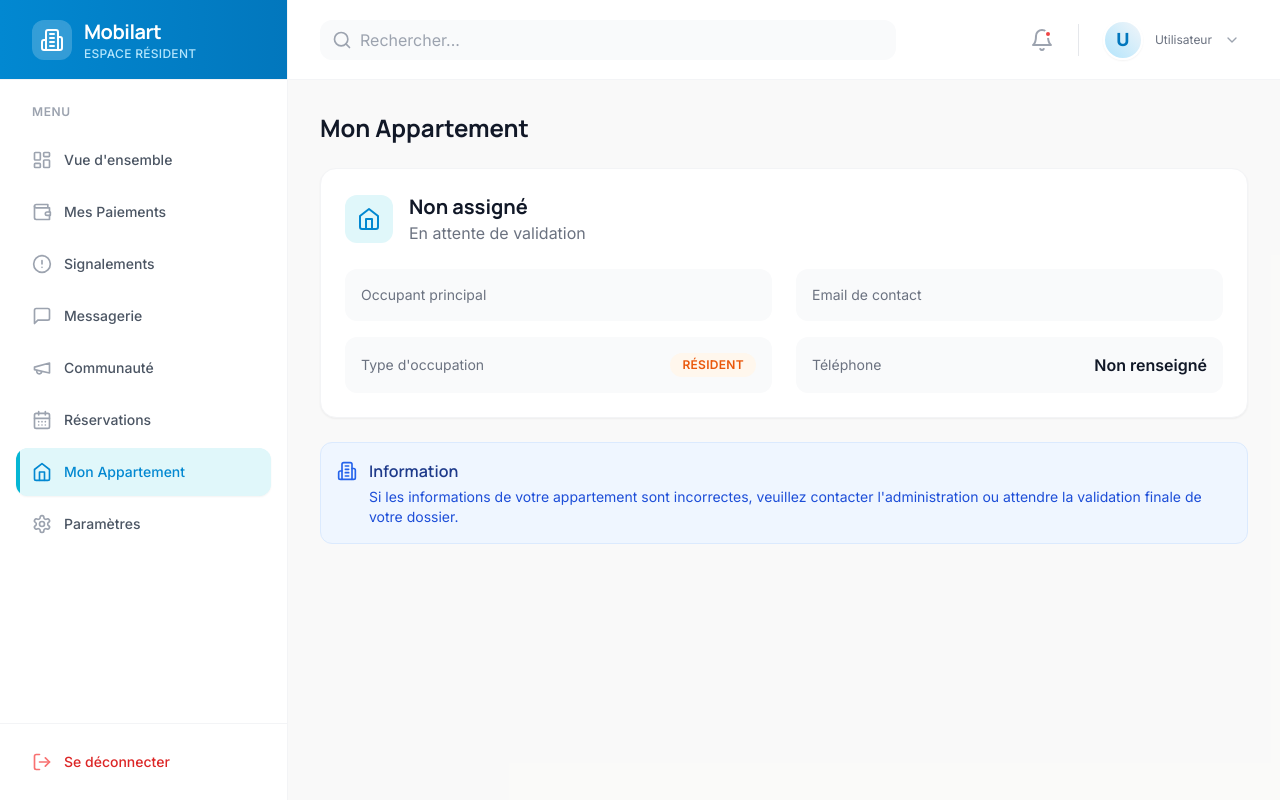
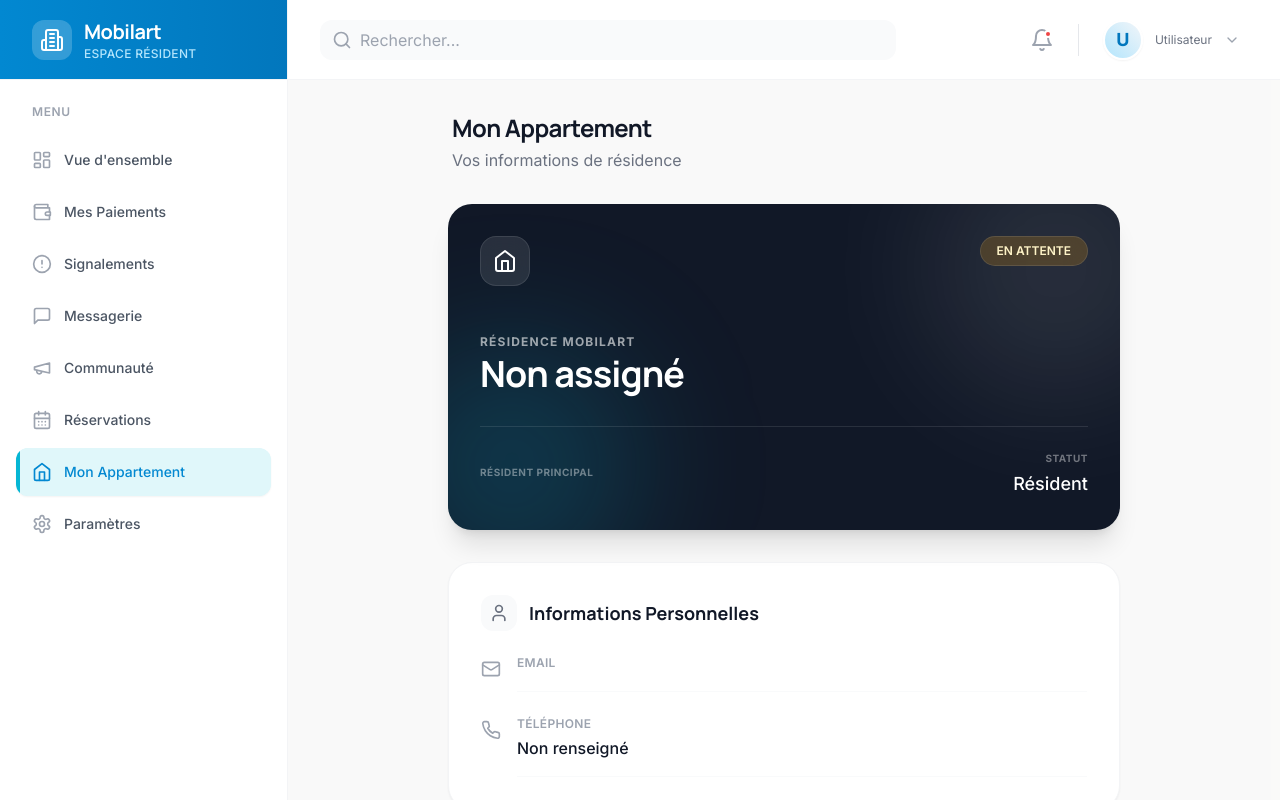
Before and after one commit to silencieux99/mobilart-gestion.com, a Next.js app: page /resident/apartment in a window 1280 px wide. Shown: the top 800 px of the page. Built offline with nearby package versions, Linux system fonts and the light colour scheme; no server answers; the database is empty; sample sign-in values are in the browser's storage.

Commit message:
feat: Add resident apartment details page to display user's residence information.

```diff
--- a/src/app/resident/apartment/page.tsx
+++ b/src/app/resident/apartment/page.tsx
@@ -1,7 +1,7 @@
 'use client';
 
 import React, { useEffect, useState } from 'react';
-import { Home, User, Key, Shield, Building2, Car, Package } from 'lucide-react';
+import { Home, User, Key, Shield, Building2, Car, Package, Mail, Phone } from 'lucide-react';
 import { auth, db } from '@/lib/firebase/config';
 import { onAuthStateChanged } from 'firebase/auth';
 import { doc, getDoc } from 'firebase/firestore';
@@ -64,82 +64,122 @@
     // This is a simple display logic, robust parsing would be better but this suffices for now
 
     return (
-        <div className="space-y-6">
-            <h1 className="text-2xl font-bold text-gray-900">Mon Appartement</h1>
+        <div className="max-w-2xl mx-auto space-y-8 animate-in fade-in duration-500 pb-10">
+            <div className="px-1">
+                <h1 className="text-2xl font-bold tracking-tight text-gray-900">Mon Appartement</h1>
+                <p className="text-gray-500 mt-1">Vos informations de résidence</p>
+            </div>
 
-            <div className="bg-white rounded-2xl border border-gray-100 p-6 shadow-sm">
-                <div className="flex items-center gap-4 mb-6">
-                    <div className="p-3 bg-primary-50 rounded-xl text-primary-600">
-                        <Home className="h-6 w-6" />
+            {/* Premium Resident Card */}
+            <div className="relative overflow-hidden rounded-3xl bg-gray-900 text-white shadow-xl p-8 transition-transform hover:scale-[1.01] duration-300">
+                {/* Decorative gradients */}
+                <div className="absolute top-0 right-0 -mr-16 -mt-16 h-64 w-64 rounded-full bg-white/10 blur-3xl pointer-events-none" />
+                <div className="absolute bottom-0 left-0 -ml-16 -mb-16 h-64 w-64 rounded-full bg-primary-500/20 blur-3xl pointer-events-none" />
+
+                <div className="relative z-10">
+                    <div className="flex justify-between items-start mb-12">
+                        <div className="p-3 bg-white/10 backdrop-blur-md rounded-2xl border border-white/10">
+                            <Home className="h-6 w-6 text-white" />
                         </div>
-                    <div>
-                        <h2 className="text-xl font-bold text-gray-900">{apartmentDetails}</h2>
-                        <p className="text-gray-500">
-                            {userData?.validatedAt ? 'Appartement Validé' : 'En attente de validation'}
-                        </p>
+                        <div className={`px-4 py-1.5 rounded-full text-xs font-semibold backdrop-blur-md border border-white/10 ${userData?.validatedAt ? 'bg-emerald-500/20 text-emerald-100' : 'bg-amber-500/20 text-amber-100'
+                            }`}>
+                            {userData?.validatedAt ? 'VOUS ÊTES VALIDÉ' : 'EN ATTENTE'}
                         </div>
                     </div>
 
-                <div className="grid grid-cols-1 md:grid-cols-2 gap-6">
-                    <div className="space-y-4">
-                        <div className="flex items-center justify-between p-4 bg-gray-50 rounded-xl">
-                            <span className="text-gray-500 text-sm">Occupant principal</span>
-                            <span className="font-semibold text-gray-900">
-                                {userData?.firstName} {userData?.lastName}
-                            </span>
+                    <div className="space-y-1">
+                        <p className="text-white/60 text-xs font-bold tracking-widest uppercase">Résidence Mobilart</p>
+                        <h2 className="text-3xl sm:text-4xl font-bold tracking-tight text-white mb-2">
+                            {formatApartmentDetails(userData?.tempApartmentDetails)}
+                        </h2>
                     </div>
-                        <div className="flex items-center justify-between p-4 bg-gray-50 rounded-xl">
-                            <span className="text-gray-500 text-sm">Type d'occupation</span>
-                            <span className={`font-semibold px-3 py-1 rounded-full text-xs uppercase tracking-wide ${isOwner ? 'bg-indigo-50 text-indigo-600' : 'bg-orange-50 text-orange-600'
-                                }`}>
-                                {occupancyType}
-                            </span>
+
+                    <div className="mt-8 flex items-center justify-between border-t border-white/10 pt-6">
+                        <div>
+                            <p className="text-white/40 text-[10px] uppercase tracking-wider mb-1 font-bold">Résident Principal</p>
+                            <p className="font-medium text-lg">{userData?.firstName} {userData?.lastName}</p>
                         </div>
+                        <div className="text-right">
+                            <p className="text-white/40 text-[10px] uppercase tracking-wider mb-1 font-bold">Statut</p>
+                            <p className="font-medium text-lg">{occupancyType}</p>
                         </div>
-                    <div className="space-y-4">
-                        <div className="flex items-center justify-between p-4 bg-gray-50 rounded-xl">
-                            <span className="text-gray-500 text-sm">Email de contact</span>
-                            <span className="font-semibold text-gray-900 text-sm">{userData?.email}</span>
-                        </div>
-                        <div className="flex items-center justify-between p-4 bg-gray-50 rounded-xl">
-                            <span className="text-gray-500 text-sm">Téléphone</span>
-                            <span className="font-semibold text-gray-900">{userData?.phone || "Non renseigné"}</span>
                     </div>
                 </div>
             </div>
 
-                {userData?.tempApartmentDetails && typeof userData.tempApartmentDetails === 'object' && (userData.tempApartmentDetails.parking || userData.tempApartmentDetails.cellar) && (
-                    <div className="grid grid-cols-1 md:grid-cols-2 gap-6 mt-6 pt-6 border-t border-gray-100">
+            {/* Details Section */}
+            <div className="bg-white rounded-3xl border border-gray-100 shadow-sm overflow-hidden">
+                <div className="p-6 md:p-8">
+                    <h3 className="text-lg font-bold text-gray-900 mb-6 flex items-center gap-3">
+                        <div className="p-2 bg-gray-50 rounded-lg">
+                            <User className="h-5 w-5 text-gray-500" />
+                        </div>
+                        Informations Personnelles
+                    </h3>
+
+                    <div className="space-y-6">
+                        <div className="flex items-start gap-4 group">
+                            <div className="mt-1">
+                                <Mail className="h-5 w-5 text-gray-400 group-hover:text-primary-500 transition-colors" />
+                            </div>
+                            <div className="flex-1 border-b border-gray-50 pb-4">
+                                <p className="text-xs font-semibold text-gray-400 uppercase tracking-wide mb-1">Email</p>
+                                <p className="font-medium text-gray-900 break-all text-base">{userData?.email}</p>
+                            </div>
+                        </div>
+
+                        <div className="flex items-start gap-4 group">
+                            <div className="mt-1">
+                                <Phone className="h-5 w-5 text-gray-400 group-hover:text-primary-500 transition-colors" />
+                            </div>
+                            <div className="flex-1 border-b border-gray-50 pb-4">
+                                <p className="text-xs font-semibold text-gray-400 uppercase tracking-wide mb-1">Téléphone</p>
+                                <p className="font-medium text-gray-900 text-base">{userData?.phone || "Non renseigné"}</p>
+                            </div>
+                        </div>
+                    </div>
+                </div>
+
+                {(typeof userData?.tempApartmentDetails === 'object' && (userData.tempApartmentDetails.parking || userData.tempApartmentDetails.cellar)) && (
+                    <div className="p-6 md:p-8 bg-gray-50/50 border-t border-gray-100">
+                        <h3 className="text-lg font-bold text-gray-900 mb-6 flex items-center gap-3">
+                            <div className="p-2 bg-white rounded-lg shadow-sm">
+                                <Key className="h-5 w-5 text-gray-500" />
+                            </div>
+                            Dépendances
+                        </h3>
+                        <div className="grid grid-cols-1 sm:grid-cols-2 gap-4">
                             {userData.tempApartmentDetails.parking && (
-                            <div className="flex items-center justify-between p-4 bg-gray-50 rounded-xl">
+                                <div className="bg-white p-5 rounded-2xl border border-gray-100 shadow-sm flex items-center justify-between hover:border-primary-100 transition-colors">
                                     <div className="flex items-center gap-3">
                                         <Car className="h-5 w-5 text-gray-400" />
-                                    <span className="text-gray-500 text-sm">Parking</span>
+                                        <span className="text-gray-600 font-medium">Parking</span>
                                     </div>
-                                <span className="font-semibold text-gray-900">{userData.tempApartmentDetails.parking}</span>
+                                    <span className="font-bold text-gray-900 text-lg">{userData.tempApartmentDetails.parking}</span>
                                 </div>
                             )}
                             {userData.tempApartmentDetails.cellar && (
-                            <div className="flex items-center justify-between p-4 bg-gray-50 rounded-xl">
+                                <div className="bg-white p-5 rounded-2xl border border-gray-100 shadow-sm flex items-center justify-between hover:border-primary-100 transition-colors">
                                     <div className="flex items-center gap-3">
                                         <Package className="h-5 w-5 text-gray-400" />
-                                    <span className="text-gray-500 text-sm">Cave / Box</span>
+                                        <span className="text-gray-600 font-medium">Box / Cave</span>
                                     </div>
-                                <span className="font-semibold text-gray-900">{userData.tempApartmentDetails.cellar}</span>
+                                    <span className="font-bold text-gray-900 text-lg">{userData.tempApartmentDetails.cellar}</span>
                                 </div>
                             )}
+                        </div>
                     </div>
                 )}
             </div>
 
-            <div className="bg-blue-50 border border-blue-100 rounded-xl p-4 flex items-start gap-3">
-                <Building2 className="h-5 w-5 text-blue-600 flex-shrink-0 mt-0.5" />
-                <div>
-                    <h3 className="font-semibold text-blue-900">Information</h3>
-                    <p className="text-sm text-blue-700 mt-1">
-                        Si les informations de votre appartement sont incorrectes, veuillez contacter l'administration ou attendre la validation finale de votre dossier.
+            <div className="text-center pt-4">
+                <p className="text-sm text-gray-400">
+                    Ces informations sont incorrectes ? <br />
+                    <a href="/resident/messages" className="text-primary-600 font-semibold hover:text-primary-700 transition-colors inline-flex items-center gap-1 mt-2">
+                        Contacter la gestion
+                        <span aria-hidden="true">&rarr;</span>
+                    </a>
                 </p>
-                </div>
             </div>
         </div>
     );
```
Lines whose indentation alone changed are shown as unchanged.
